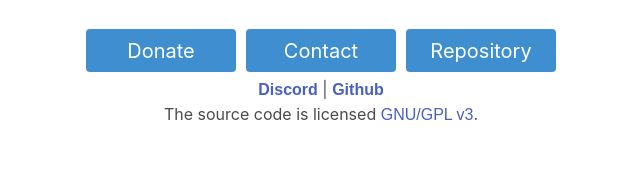
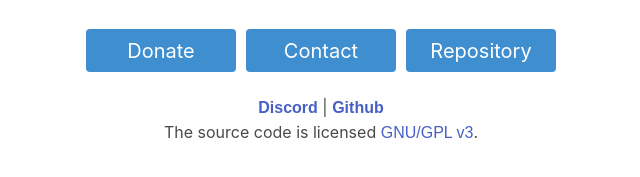
Before and after one commit to u032/u032, a plain HTML site: page index.html in a window 1280 px wide. Shown: the part 445-622 px from the top of the page, without its empty margins (319-959 px from the left). Drawn offline with nearby package versions, Linux system fonts and the light colour scheme.

Commit message:
Update style.css

```diff
--- a/stylesheets/style.css
+++ b/stylesheets/style.css
@@ -40,3 +40,7 @@ a {
     font-family: 'futura_ndmedium', sans-serif;
     text-align: center;
 }
+
+footer {
+    margin-top: 2ex;
+}
```
